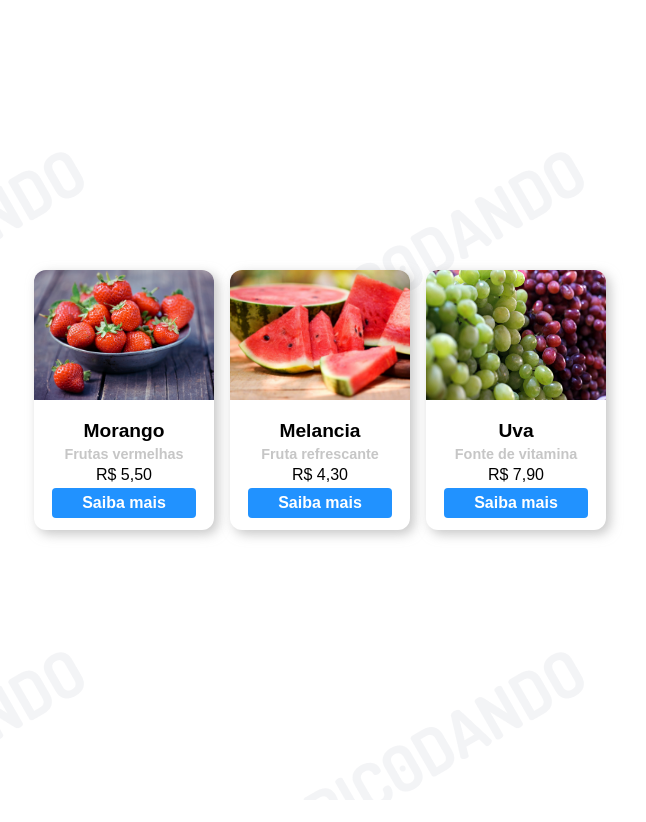
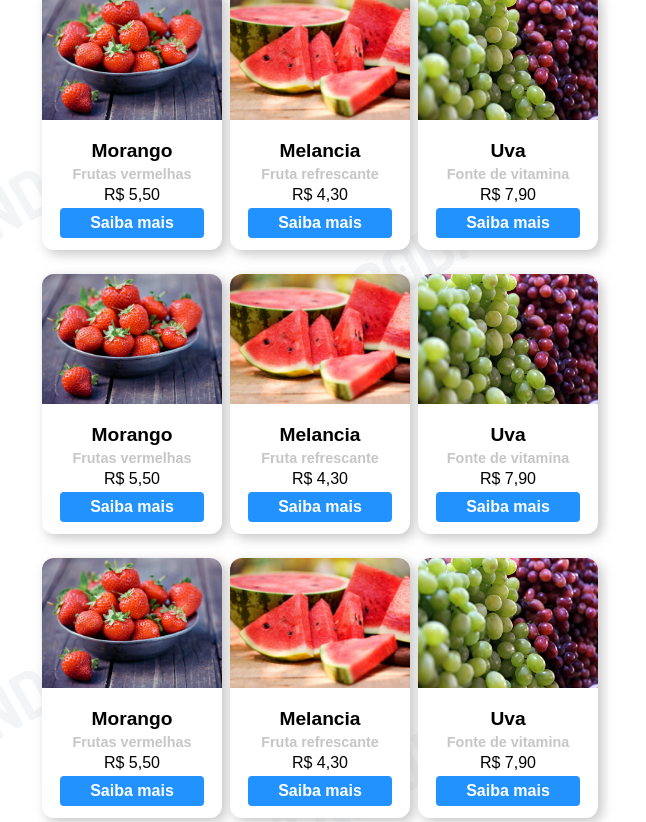
Before and after one commit to tricodando/card-html-css, a plain HTML site: page index.html in a window 1280 px wide. Shown: the whole page, without its empty margins (320-966 px from the left). Before the commit the page ends 800 px from the top, so only its background shows below. Drawn offline with Linux system fonts and the light colour scheme.

Commit message:
feat: add column 3x3

```diff
--- a/index.html
+++ b/index.html
@@ -6,6 +6,7 @@
 </head>
 <body>
 
+  <div class="section">
     <div class="card">
       <img src="assets/morango.jpg">
       <div>
@@ -35,6 +36,70 @@
         <button>Saiba mais</button>
       </div>
     </div>
+  </div>
 
+  <div class="section">
+    <div class="card">
+      <img src="assets/morango.jpg">
+      <div>
+        <h1>Morango</h1>
+        <h2>Frutas vermelhas</h2>
+        <span>R$ 5,50</span>
+        <button>Saiba mais</button>
+      </div>
+    </div>
+
+    <div class="card">
+      <img src="assets/melancia.jpg">
+      <div>
+        <h1>Melancia</h1>
+        <h2>Fruta refrescante</h2>
+        <span>R$ 4,30</span>
+        <button>Saiba mais</button>
+      </div>
+    </div>
+
+    <div class="card">
+      <img src="assets/uva.jpg">
+      <div>
+        <h1>Uva</h1>
+        <h2>Fonte de vitamina</h2>
+        <span>R$ 7,90</span>
+        <button>Saiba mais</button>
+      </div>
+    </div>
+  </div>
+
+  <div class="section">
+    <div class="card">
+      <img src="assets/morango.jpg">
+      <div>
+        <h1>Morango</h1>
+        <h2>Frutas vermelhas</h2>
+        <span>R$ 5,50</span>
+        <button>Saiba mais</button>
+      </div>
+    </div>
+
+    <div class="card">
+      <img src="assets/melancia.jpg">
+      <div>
+        <h1>Melancia</h1>
+        <h2>Fruta refrescante</h2>
+        <span>R$ 4,30</span>
+        <button>Saiba mais</button>
+      </div>
+    </div>
+
+    <div class="card">
+      <img src="assets/uva.jpg">
+      <div>
+        <h1>Uva</h1>
+        <h2>Fonte de vitamina</h2>
+        <span>R$ 7,90</span>
+        <button>Saiba mais</button>
+      </div>
+    </div>
+  </div>
 </body>
 </html>
--- a/style.css
+++ b/style.css
@@ -4,12 +4,18 @@
 }
 body {
   display: flex;
+  flex-direction: column;
   justify-content: center;
   align-items: center;
   height: 100vh;
   font-family: "Arial";
   gap:16px;
   background-image: url("tricodando.png")
+}
+.section {
+  display: flex;
+  margin-top: 8px;
+  gap: 8px;
 }
 .card {
   background-color: #fff;
```
Lines whose indentation alone changed are shown as unchanged.
